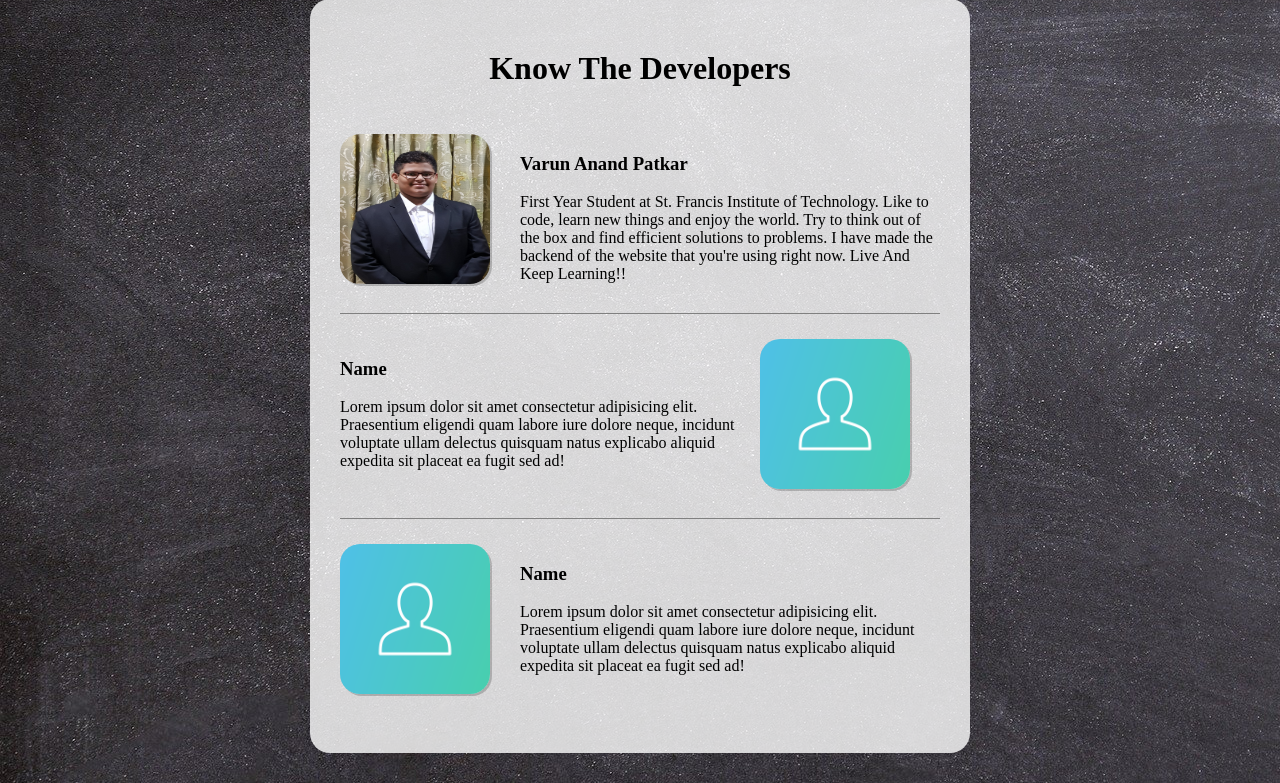
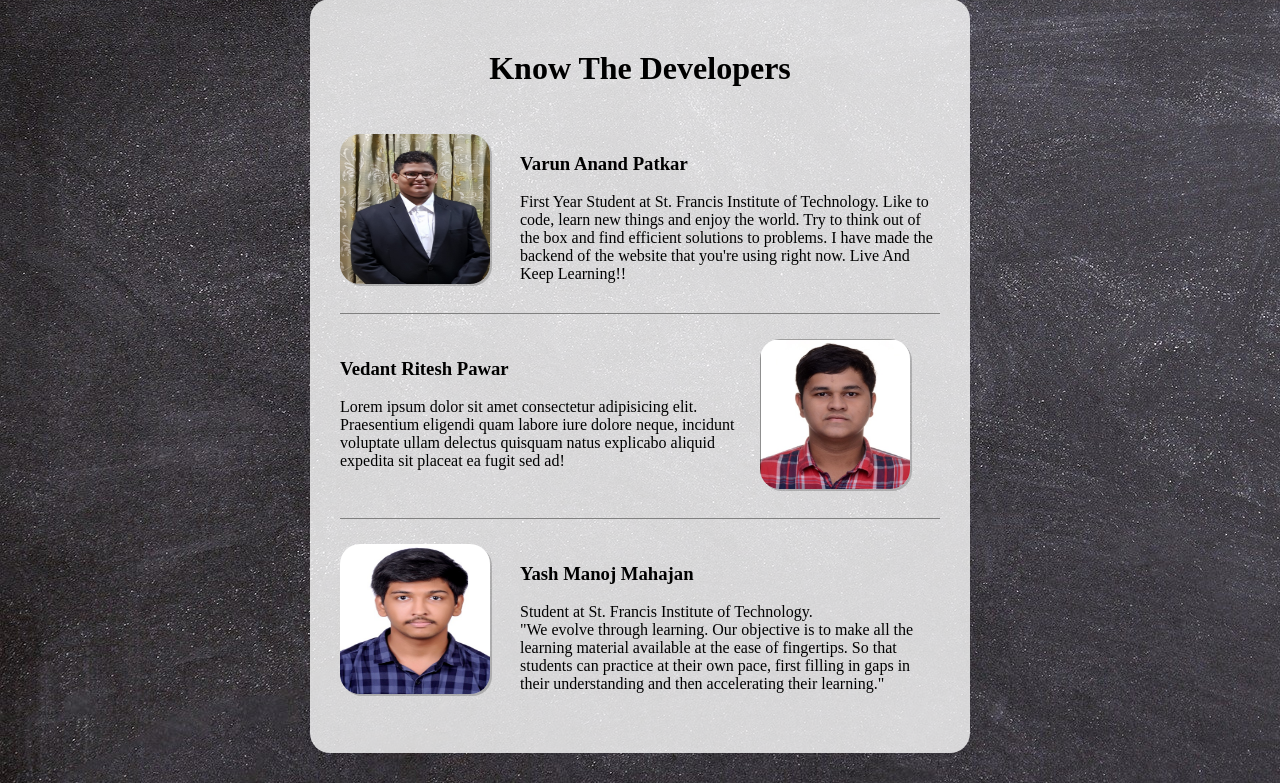
Before and after one commit to Varun-Patkar/Engineering-Sem1-Helper, a Django app: page /aboutus in a window 1280 px wide. Shown: the part 31-814 px from the top of the page. Run offline with Django 3.2, Linux system fonts and the light colour scheme.

Commit message:
Added My para in about us. Made minor design changes

```diff
--- a/static/subjects.css
+++ b/static/subjects.css
@@ -59,6 +59,7 @@ main{
   text-transform: uppercase;
   padding-top: 70px;
   font-size: 60px;
+  text-shadow: -1px 0 black, 0 1px black, 1px 0 black, 0 -1px black;
 }
 .item3{
   grid-column: 1/14;
@@ -89,9 +90,9 @@ input:checked + .content #grid {
   width: 100%;
 }
 .container-fluid{
-  padding: 20px 0 ;
+  padding-top: 0;
   box-shadow: 0 4px 8px 0 rgba(0, 0, 0, 0.2);
-  background-color: rgba(255, 255, 255, 0.7);
+  background-color: rgba(255, 255, 255, 0.9);
 
 }
 .navbar{
--- a/templates/aboutus.html
+++ b/templates/aboutus.html
@@ -21,16 +21,16 @@
             <div class="about-dev">
 
                 <div class="dev-text" style="float: left;">
-                    <h3>Name</h3>
+                    <h3>Vedant Ritesh Pawar</h3>
                     <p>Lorem ipsum dolor sit amet consectetur adipisicing elit. Praesentium eligendi quam labore iure dolore neque, incidunt voluptate ullam delectus quisquam natus explicabo aliquid expedita sit placeat ea fugit sed ad!</p>
                 </div>
-                <img src="{{ImageUrl}}/user.png" alt="" class="dev-img">
+                <img src="{{ImageUrl}}/vedant.jpg" alt="" class="dev-img">
             </div>
             <div class="about-dev" style="border: none;">
-                <img src="{{ImageUrl}}/user.png" alt="" class="dev-img">
+                <img src="{{ImageUrl}}/yash.jpg" alt="" class="dev-img">
                 <div class="dev-text">
-                    <h3>Name</h3>
-                    <p>Lorem ipsum dolor sit amet consectetur adipisicing elit. Praesentium eligendi quam labore iure dolore neque, incidunt voluptate ullam delectus quisquam natus explicabo aliquid expedita sit placeat ea fugit sed ad!</p>
+                    <h3>Yash Manoj Mahajan</h3>
+                    <p>Student at St. Francis Institute of Technology. <br>"We evolve through learning. Our objective is to make all the learning material available at the ease of fingertips. So that students can practice at their own pace, first filling in gaps in their understanding and then accelerating their learning." </p>
                 </div>
             </div>
         </div>
--- a/templates/home1.html
+++ b/templates/home1.html
@@ -29,7 +29,7 @@
         <!-- Logo Image -->
         <img src="{{ImageUrl}}/engg_logo.gif" width="45" alt="" class="d-inline-block align-middle mr-2">
         <!-- Logo Text -->
-        <span class="text-uppercase font-weight-bold">SemBooster</span>
+        <span>SemBooster</span>
       </a>
 
       <button class="navbar-toggler" type="button" data-toggle="collapse" data-target="#navbarSupportedContent" aria-controls="navbarSupportedContent" aria-expanded="false" aria-label="Toggle navigation">
--- a/templates/subjects/subjects_base.html
+++ b/templates/subjects/subjects_base.html
@@ -30,7 +30,7 @@
         <!-- Logo Image -->
         <img src="{{ImageUrl}}/engg_logo.gif" width="45" alt="" class="d-inline-block align-middle mr-2">
         <!-- Logo Text -->
-        <span class="text-uppercase font-weight-bold">SemBooster</span>
+        <span >SemBooster</span>
       </a>
 
       <button class="navbar-toggler" type="button" data-toggle="collapse" data-target="#navbarSupportedContent" aria-controls="navbarSupportedContent" aria-expanded="false" aria-label="Toggle navigation">
@@ -95,7 +95,7 @@
     <main>
         <div class="heading">
           <h1>{{subject}}</h1>
-            <p>Lorem ipsum dolor sit amet consectetur adipisicing elit.</p>
+            <p>This topics teach sound approaches to solving quantifiable and abstract problems in {{subject}}. You’ll tackle puzzles, develop computational skills and build your own ability to represent real-world phenomena abstractly, and strengthen your reasoning capabilities.</p>
         </div>
         <div class="prev-link">
           {%block papers%}{%endblock%}
--- a/templates/subjects/subjects_maths.html
+++ b/templates/subjects/subjects_maths.html
@@ -96,4 +96,4 @@
 </div>
 {%endif%}
 {%endblock%}
-{%block Image%}url('{{ImageUrl}}/MATHS.jpg'){%endblock%}
+{%block Image%}url('{{ImageUrl}}/maths.jpg'){%endblock%}
```
Also changed, not shown: static/Images/Varun.jpg, static/Images/board-4855963_1920.jpg (deleted), static/Images/maths.jpg, static/Images/maths2.jpg (added), static/Images/vedant.jpg (added), static/Images/yash.JPG (added).
